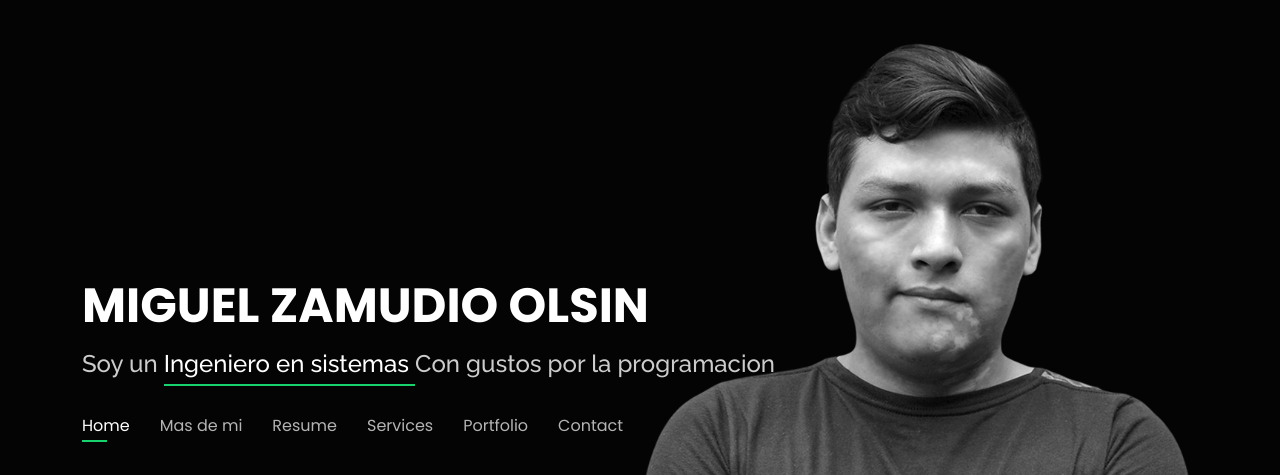
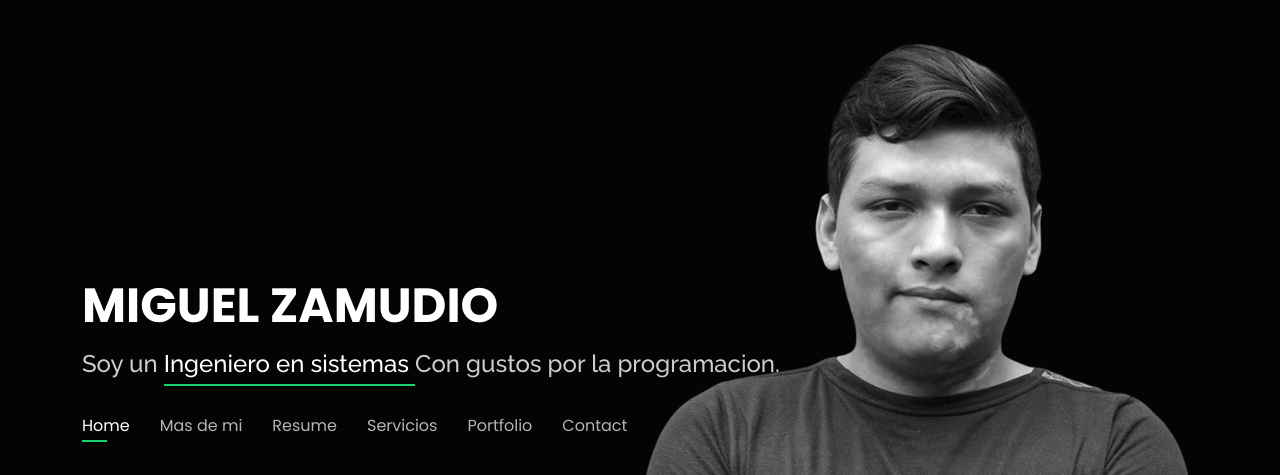
Before and after one commit to ELANONIMOGG/PAGINA-PERSONAL, a plain HTML site: page index.html in a window 1280 px wide. Shown: the top 475 px of the page. Drawn offline with nearby package versions, Linux system fonts and the light colour scheme.

Commit message:
Update index.html

```diff
--- a/index.html
+++ b/index.html
@@ -38,17 +38,17 @@
   <header id="header">
     <div class="container">
 
-      <h1><a href="index.html">MIGUEL ZAMUDIO OLSIN</a></h1>
+      <h1><a href="index.html">MIGUEL ZAMUDIO</a></h1>
       <!-- Uncomment below if you prefer to use an image logo -->
       <!-- <a href="index.html" class="mr-auto"><img src="assets/img/logo.png" alt="" class="img-fluid"></a> -->
-      <h2>Soy un <span>Ingeniero en sistemas </span> Con gustos por la programacion</h2>
+      <h2>Soy un <span>Ingeniero en sistemas </span> Con gustos por la programacion.</h2>
 
       <nav id="navbar" class="navbar">
         <ul>
           <li><a class="nav-link active" href="#header">Home</a></li>
           <li><a class="nav-link" href="#about">Mas de mi</a></li>
           <li><a class="nav-link" href="#resume">Resume</a></li>
-          <li><a class="nav-link" href="#services">Services</a></li>
+          <li><a class="nav-link" href="#services">Servicios</a></li>
           <li><a class="nav-link" href="#portfolio">Portfolio</a></li>
           <li><a class="nav-link" href="#contact">Contact</a></li>
         </ul>
```
